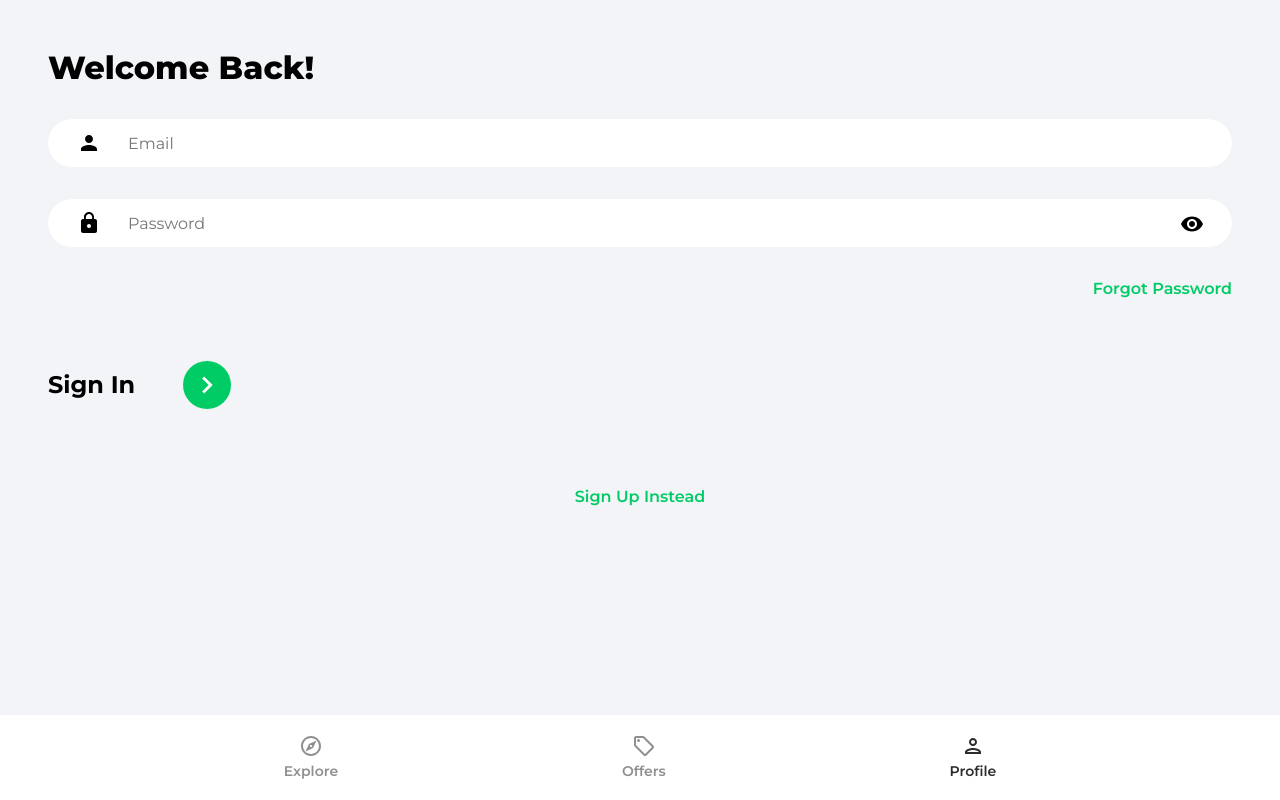
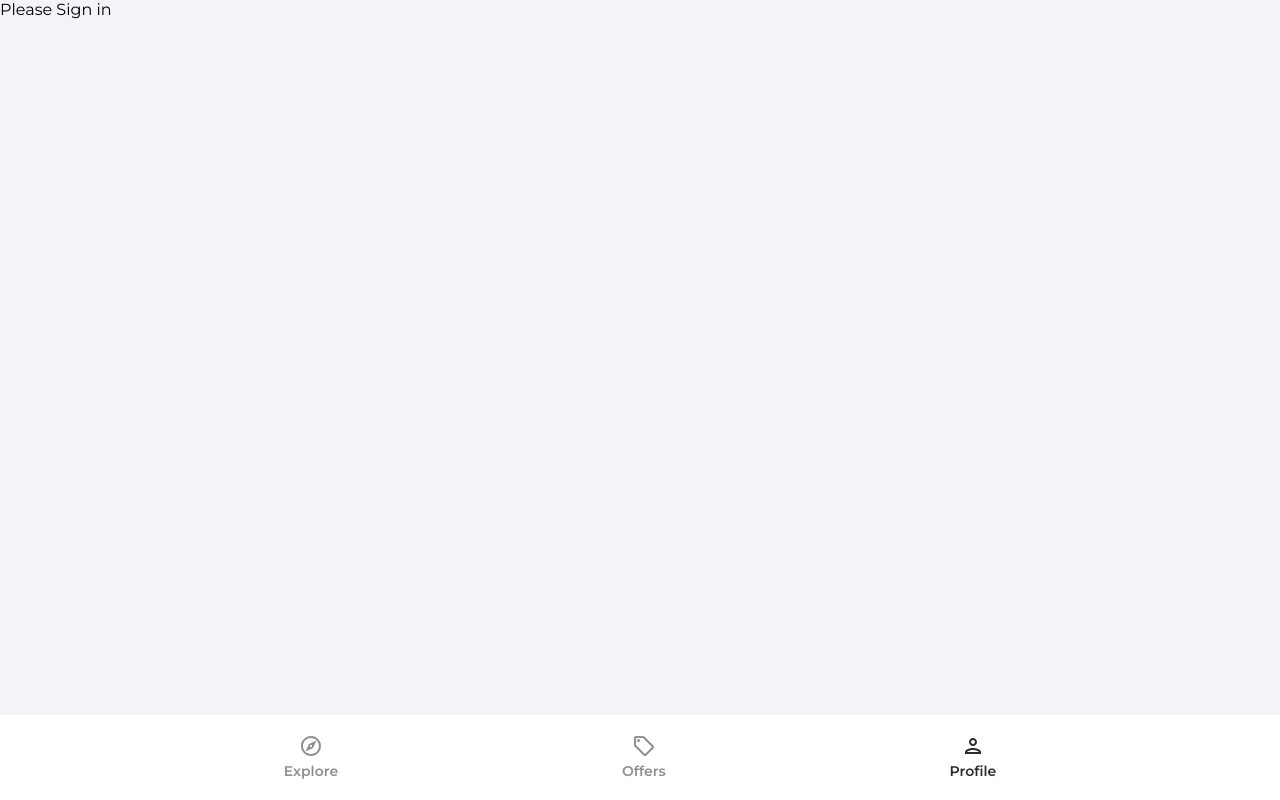
Before and after one commit to adesh02092000/nester, a React (Vite) app: page /profile in a window 1280 px wide. Built offline with nearby package versions, Linux system fonts and the light colour scheme.

Commit message:
Logged the currently logged in user name in the profile page

```diff
--- a/src/App.jsx
+++ b/src/App.jsx
@@ -4,6 +4,7 @@ import Explore from './pages/Explore'
 import Offers from './pages/Offers'
 import SignIn from './pages/SignIn'
 import SignUp from './pages/SignUp'
+import Profile from './pages/Profile'
 import ForgotPassword from './pages/ForgotPassword'
 
 function App() {
@@ -14,7 +15,7 @@ function App() {
           <Route path='/' element={<Explore />} />
           <Route path='/offers' element={<Offers />} />
           {/* Profile will be a protected route to be added later */}
-          <Route path='/profile' element={<SignIn />} />
+          <Route path='/profile' element={<Profile />} />
           <Route path='/sign-in' element={<SignIn />} />
           <Route path='/sign-up' element={<SignUp />} />
           <Route path='/forgot-password' element={<ForgotPassword />} />
--- a/src/pages/Profile.jsx
+++ b/src/pages/Profile.jsx
@@ -1,3 +1,13 @@
+import { getAuth } from 'firebase/auth'
+import { useEffect, useState } from 'react'
+
 export default function Profile() {
-  return <div>Profile</div>
+  const [user, setUser] = useState(null)
+
+  const auth = getAuth()
+  useEffect(() => {
+    setUser(auth.currentUser)
+  }, [])
+
+  return user ? <h1>{user.displayName}</h1> : 'Please Sign in'
 }
```
